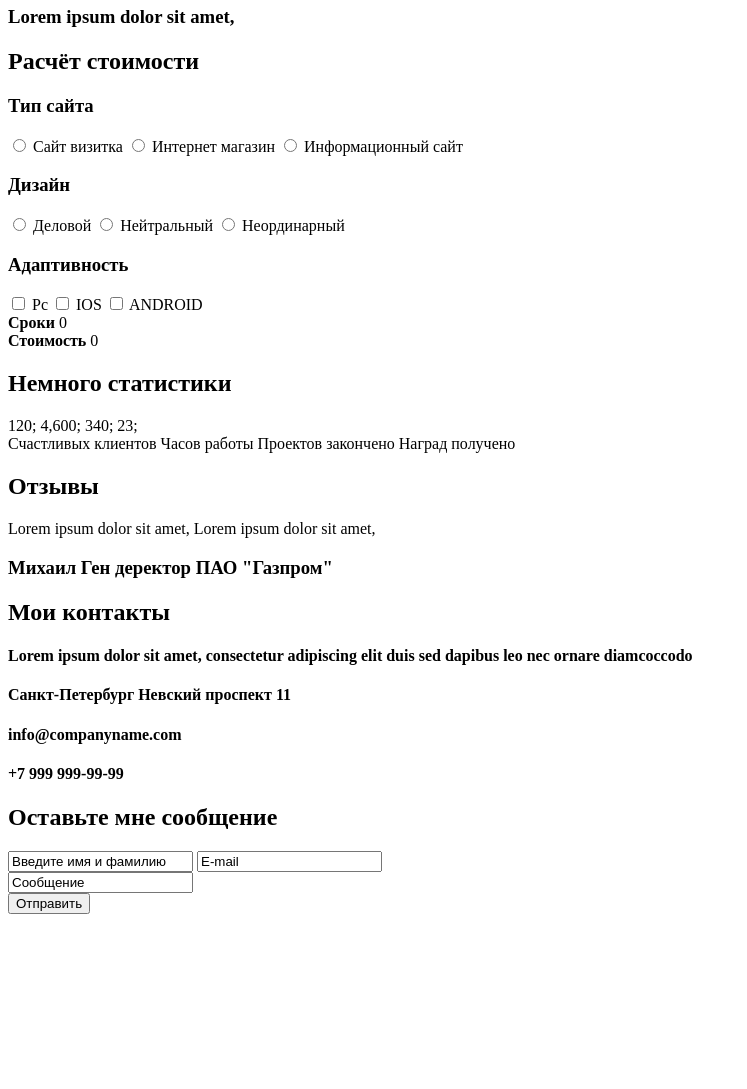
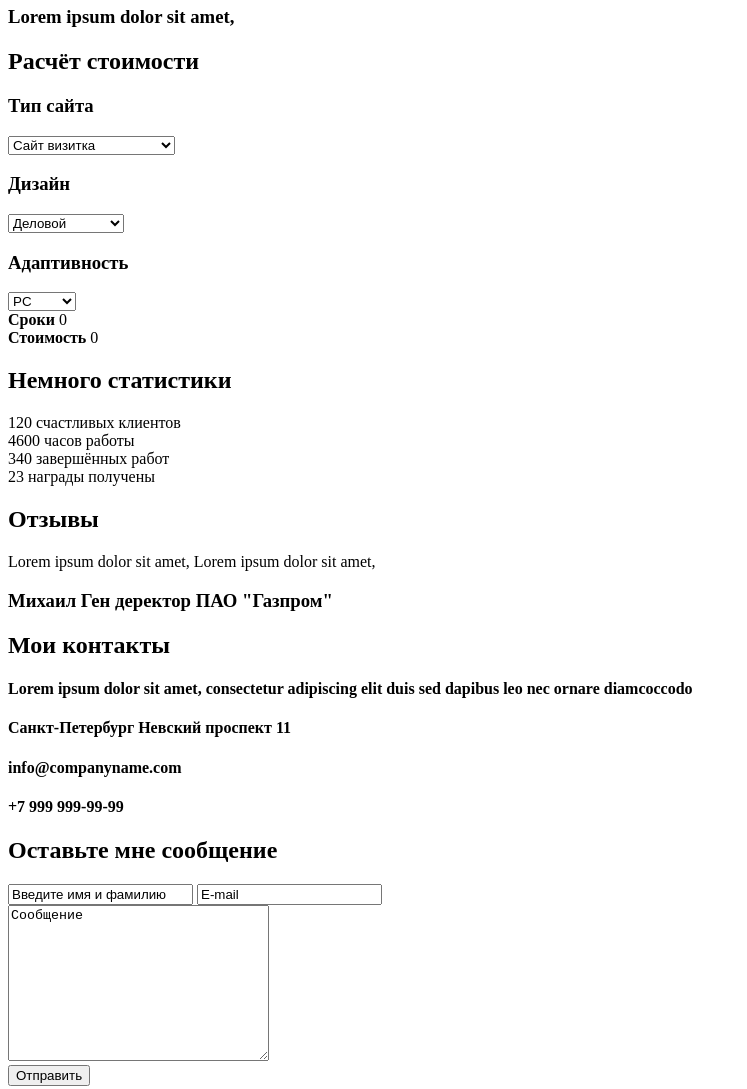
Before and after one commit to B1NND/B1NND.github.io, a plain HTML site: page src/index.html in a window 1280 px wide. Shown: the part 680-1769 px from the top of the page, without its empty margins (0-747 px from the left). Before the commit the page ends 1602 px from the top, so only its background shows below. Drawn offline with Linux system fonts and the light colour scheme.

Commit message:
Full changes 2-d chapter

```diff
--- a/src/index.html
+++ b/src/index.html
@@ -50,27 +50,29 @@
     <div class="money">
        <h2><b>Расчёт стоимости</b></h2>
          <h3><b>Тип сайта</b></h3>
-         <input type="radio" name="radio1" value="1"> Сайт визитка
-         <input type="radio" name="radio1" value="2"> Интернет магазин
-         <input type="radio" name="radio1" value="3"> Информационный сайт
+         <select name="list1" id="list1">
+         <option value="opt1">Сайт визитка</option>
+         <option value="opt2">Интернет магазин</option>
+         <option value="opt3">Информационный сайт</option></select>
          <h3><b>Дизайн</b></h3>
-         <input type="radio" name="radio2" value="4"> Деловой
-         <input type="radio" name="radio2" value="5"> Нейтральный
-         <input type="radio" name="radio2" value="6"> Неординарный
+         <select name="list2" id="list2">
+         <option value="opt1">Деловой</option>
+         <option value="opt2">Нейтральный</option>
+         <option value="opt3">Неординарный</option></select>
          <h3><b>Адаптивность</b></h3>
-         <input type="checkbox" name="check1" value="7"> Pc
-         <input type="checkbox" name="check1" value="8"> IOS
-         <input type="checkbox" name="check1" value="9"> ANDROID
+         <select name="list3" id="list3">
+         <option value="opt1">PC</option>
+         <option value="opt2">IOS</option>
+             <option value="opt3">Android</option></select>
 
          <br><span><b>Сроки</b> 0</span>
          <br><span><b>Стоимость</b> 0</span>
-      </div>
      <div class="stats">
         <h2><b>Немного статистики</b></h2>
-         <span>
-        120;                   4,600;          340;                    23;
-    <br>Счастливых клиентов    Часов работы    Проектов закончено      Наград получено
-         </span>
+        <div>120 счастливых клиентов</div>
+        <div>4600 часов работы</div>
+        <div>340 завершённых работ</div>
+        <div>23 награды получены</div>
      </div>
      <div class="comment">
          <h2><b>Отзывы</b></h2>
@@ -86,7 +88,7 @@
         <h2>Оставьте мне сообщение</h2>
         <input type="text" name="text_input" value="Введите имя и фамилию">
         <input type="text" name="text_input" value="E-mail"> <br>
-        <input type="text" name="text_input" value="Сообщение"> <br>
+        <textarea name="message" id="1" cols="30" rows="10">Сообщение</textarea> <br>
         <input type="submit" value="Отправить">
      </div>
 </body>
```
